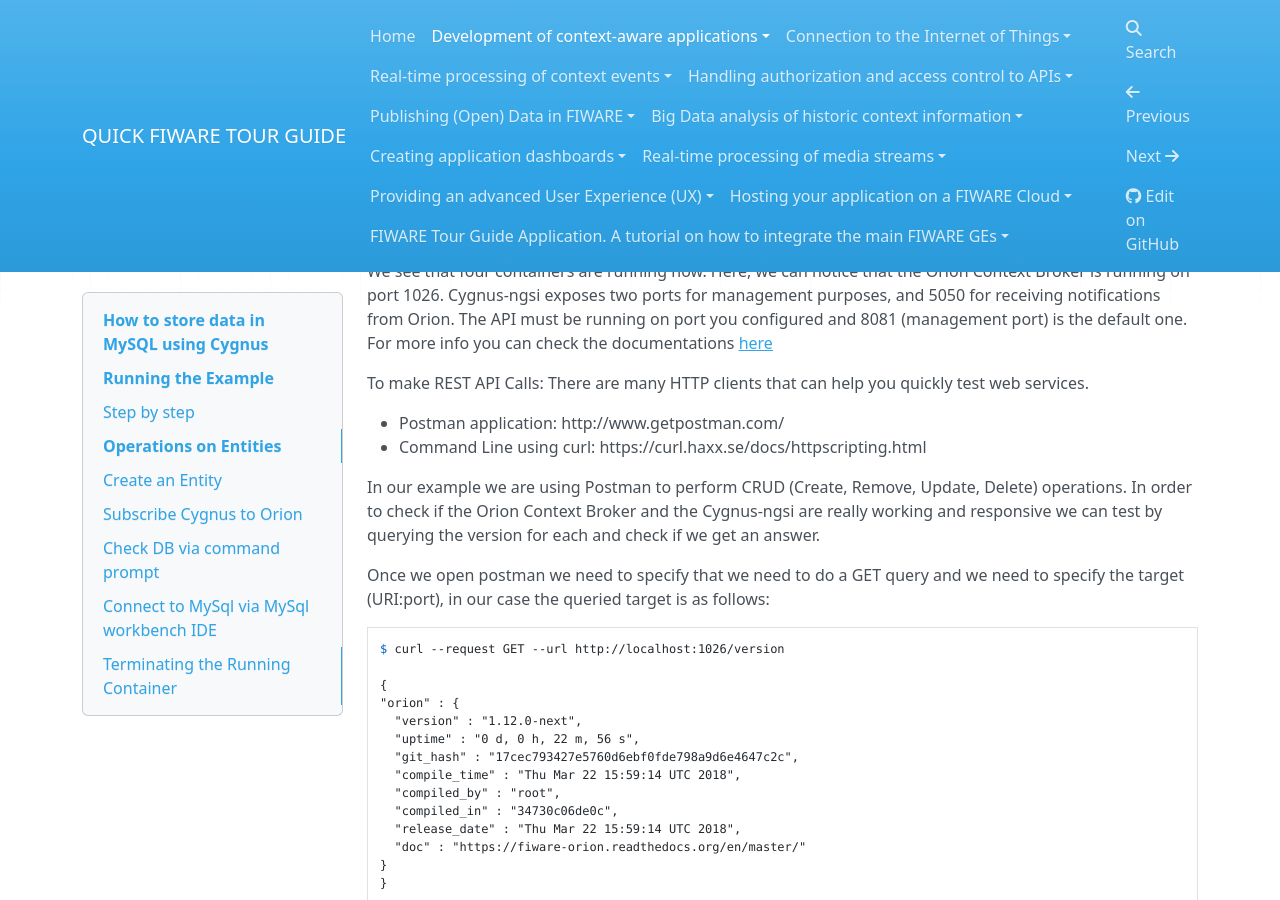
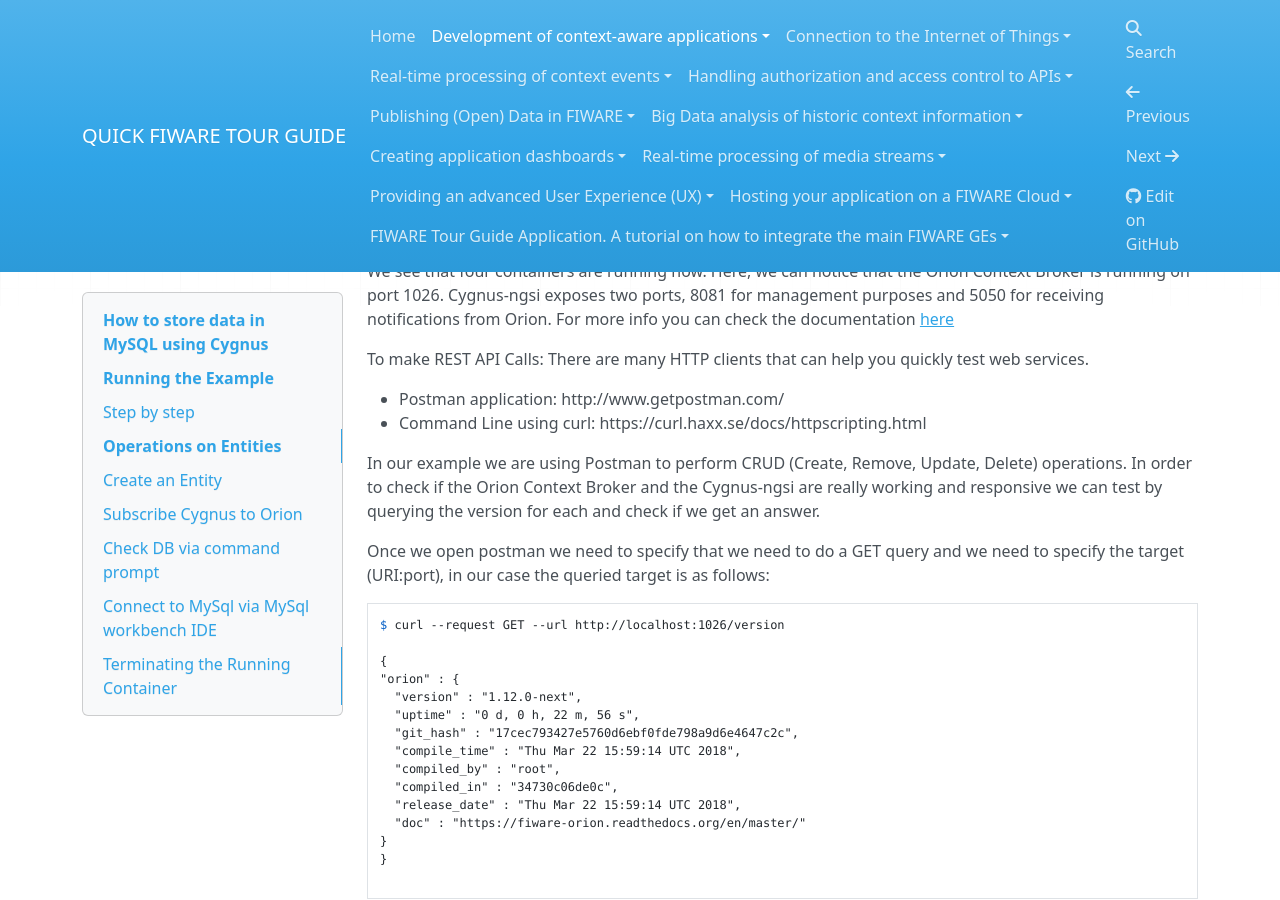
Before and after one commit to FIWARE-Ops/docs.TourGuide, an MkDocs documentation site: the page built from doc/storing-data-cygnus-mysql/how-to-store-data-cygnus-mysql.md, in a window 1280 px wide and 900 px high, scrolled down 2914 px. Built offline with MkDocs 1.6.1, drawn with Linux system fonts in a browser that asks for light colours; nearby versions of some CDN libraries; comment, search, counter and statistics services are not loaded; old or Windows-style settings are respelled for this version of MkDocs.

Commit message:
another minor fixes

````diff
--- a/doc/storing-data-cygnus-mysql/how-to-store-data-cygnus-mysql.md
+++ b/doc/storing-data-cygnus-mysql/how-to-store-data-cygnus-mysql.md
@@ -75,7 +75,7 @@ c30a8ba06958        fiware/cygnus-ngsi:latest   "/cygnus-entrypoint.…"   11 mi
 59ed1e7daba8        mysql:latest                "docker-entrypoint.s…"   11 minutes ago      Up 11 minutes       3306/tcp                                         mysql
 ```
 
-We see that four containers are running now. Here, we can notice that the Orion Context Broker is running on port 1026. Cygnus-ngsi exposes two ports for management purposes, and 5050 for receiving notifications from Orion. The API must be running on port you configured and 8081 (management port) is the default one. For more info you can check the documentations [here](http://fiware-cygnus.readthedocs.io/en/1.7.1/cygnus-common/installation_and_administration_guide/management_interface_v1/index.html)
+We see that four containers are running now. Here, we can notice that the Orion Context Broker is running on port 1026. Cygnus-ngsi exposes two ports, 8081 for management purposes and 5050 for receiving notifications from Orion. For more info you can check the documentation [here](http://fiware-cygnus.readthedocs.io/en/1.7.1/cygnus-common/installation_and_administration_guide/management_interface_v1/index.html)
 
 To make REST API Calls: There are many HTTP clients that can help you quickly test web services.
 
````
Also changed, not shown: doc/storing-data-cygnus-mysql/docker-compose.yml (line endings or trailing spaces).
